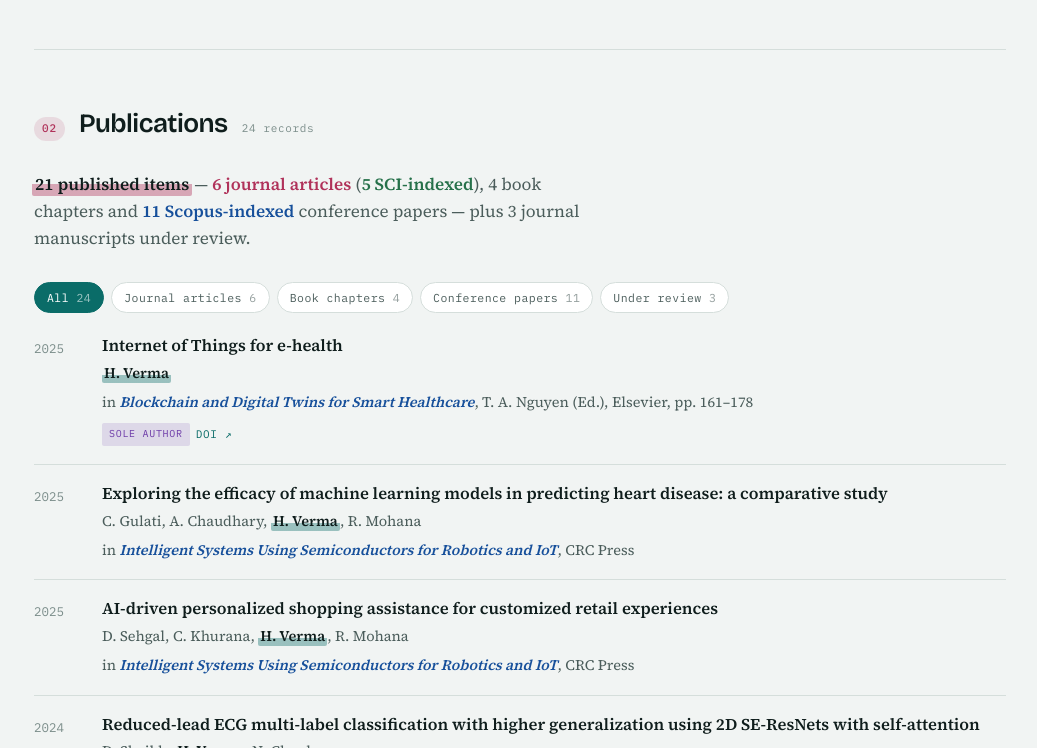
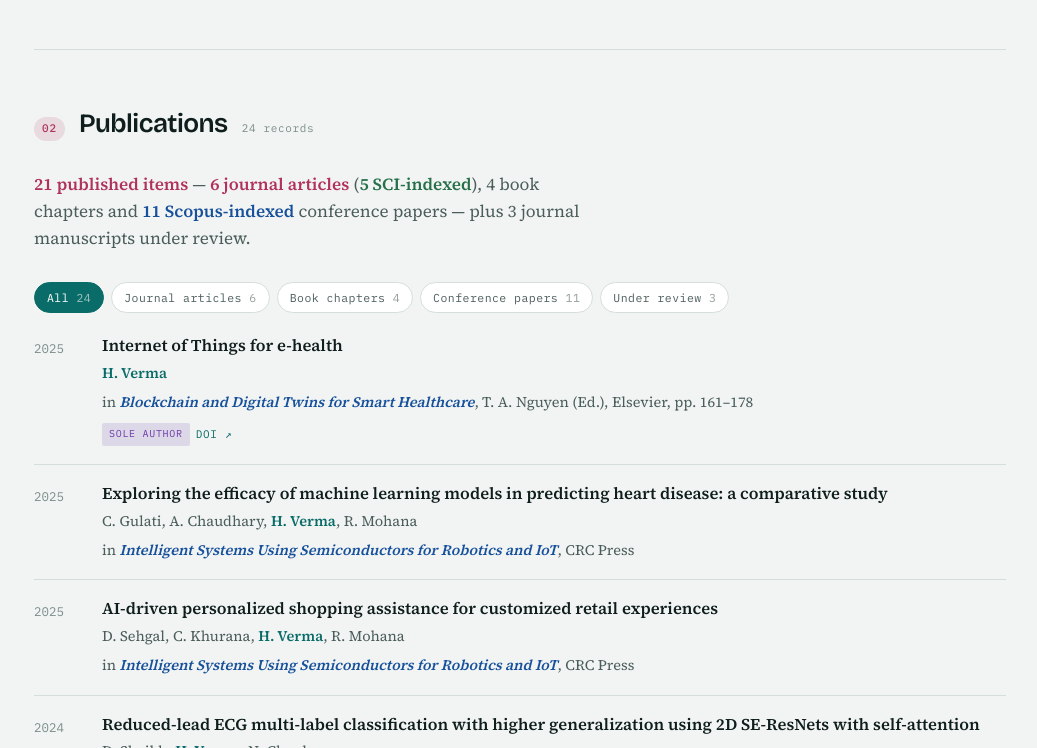
Before and after one commit to DrHimanshuV16/DrHimanshuV16.github.io, a plain HTML site: page index.html in a window 1280 px wide. Shown: the part 2052-2800 px from the top of the page, without its empty margins (120-1157 px from the left). Drawn offline with nearby package versions, Linux system fonts and the light colour scheme.

Commit message:
Emphasise keywords with colour instead of a background tint
The highlighter sweep behind emphasised phrases read as a band of tint
rather than as emphasis. Drop it: .hl and .kw now colour the words
themselves and differ only in weight, and the author's own name in each
publication is coloured rather than sat on a wash.

Chip and section-numeral pills keep their tinted backgrounds — those are
labels, not keywords in running prose.

All six hues clear WCAG AA as body text against both themes' backgrounds,
which the tinted version did not have to guarantee.

Co-Authored-By: Claude Opus 5 <noreply@anthropic.com>

```diff
--- a/index.html
+++ b/index.html
@@ -442,11 +442,7 @@ main section:nth-of-type(7) .snum{color:var(--c1)}
 .theme p em{color:var(--tc);font-style:italic;font-weight:600}
 
 /* publications */
-.pub .au .me{
-  color:var(--ink);font-weight:700;border-bottom:0;padding:0 2px;border-radius:2px;
-  background-image:linear-gradient(to top,color-mix(in srgb,var(--c1) 38%,transparent) 42%,transparent 42%);
-  background-repeat:no-repeat
-}
+.pub .au .me{color:var(--c1);font-weight:700;border-bottom:0;background:none}
 .pub .ve em{color:var(--c2);font-style:italic;font-weight:600}
 .chip.k1{background:color-mix(in srgb,var(--c1) 15%,transparent);color:var(--c1)}
 .chip.k2{background:color-mix(in srgb,var(--c2) 15%,transparent);color:var(--c2)}
@@ -484,14 +480,11 @@ main section:nth-of-type(7) .snum{color:var(--c1)}
 .cols .col:nth-child(3) h3{color:var(--c4)}
 
 /* ---------- emphasis ----------
-   .hl paints a highlighter sweep behind the words; .kw colours them.
+   Both colour the words rather than sitting them on a tint: .hl is the
+   heavier of the two, .kw the lighter.
    Add v2..v6 to switch hue: <span class="hl v3">…</span>          */
-.hl{
-  --hc:var(--c1);font-weight:600;color:var(--ink);
-  background-image:linear-gradient(to top,color-mix(in srgb,var(--hc) 40%,transparent) 48%,transparent 48%);
-  background-repeat:no-repeat;padding:0 3px;margin:0 -2px;border-radius:2px
-}
-.kw{--hc:var(--c1);font-weight:600;color:var(--hc)}
+.hl{--hc:var(--c1);color:var(--hc);font-weight:700}
+.kw{--hc:var(--c1);color:var(--hc);font-weight:600}
 .hl.v2,.kw.v2{--hc:var(--c2)}
 .hl.v3,.kw.v3{--hc:var(--c3)}
 .hl.v4,.kw.v4{--hc:var(--c4)}
```
